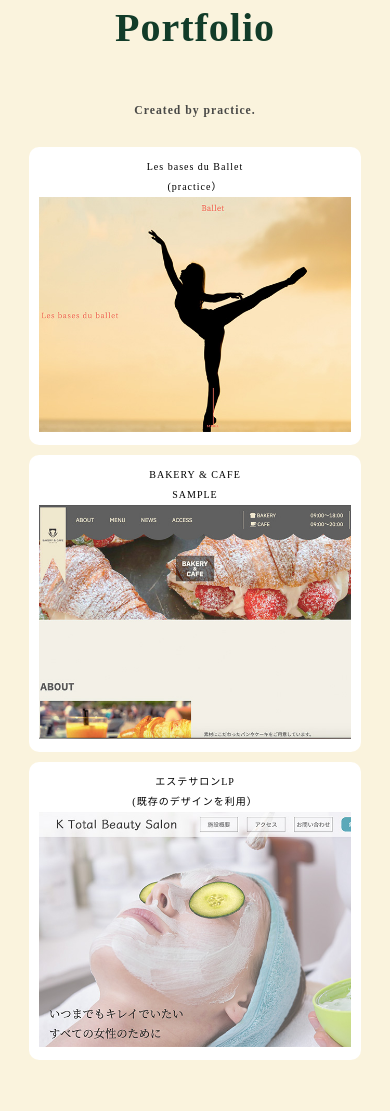
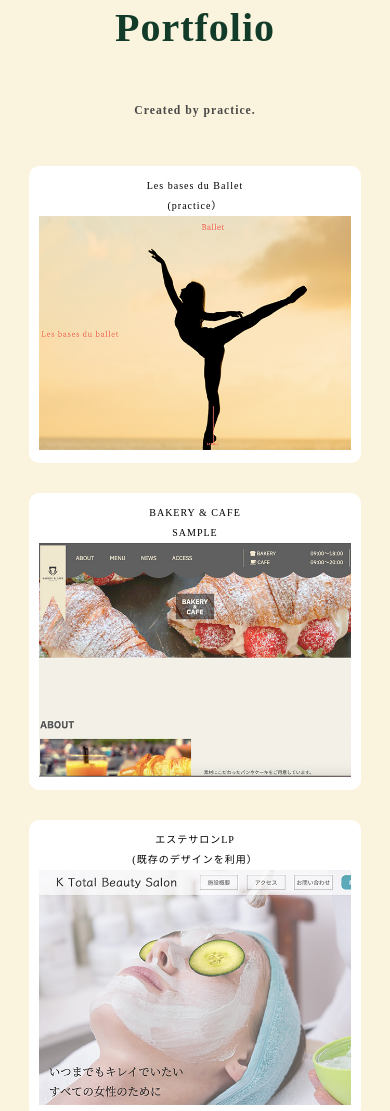
Before and after one commit to kasumi-S/portfolio, a plain HTML site: page index.html in a window 390 px wide. Shown: the part 2467-3578 px from the top of the page. Drawn offline with nearby package versions, Linux system fonts and the light colour scheme; a script that the page names is missing; files whose address does not match are found by name.

Commit message:
Update style.css

```diff
--- a/css/style.css
+++ b/css/style.css
@@ -289,7 +289,12 @@ display: block;
 @media(max-width : 768px){
 .flex-wrap{
   width  : 100%;
+
 }
+.portfolio-wrap{
+  margin-top : 30px;
+}
+
 }
 
 /* 全体設定 */
```
